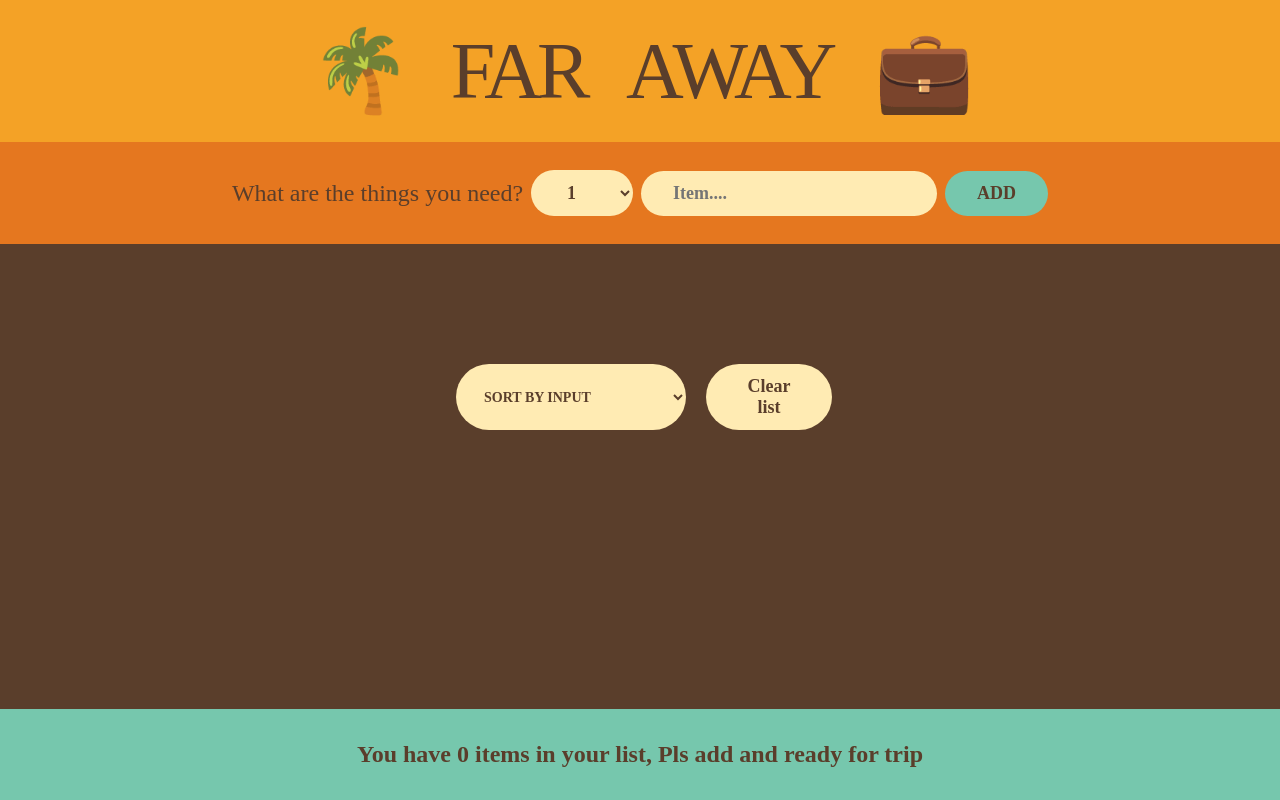
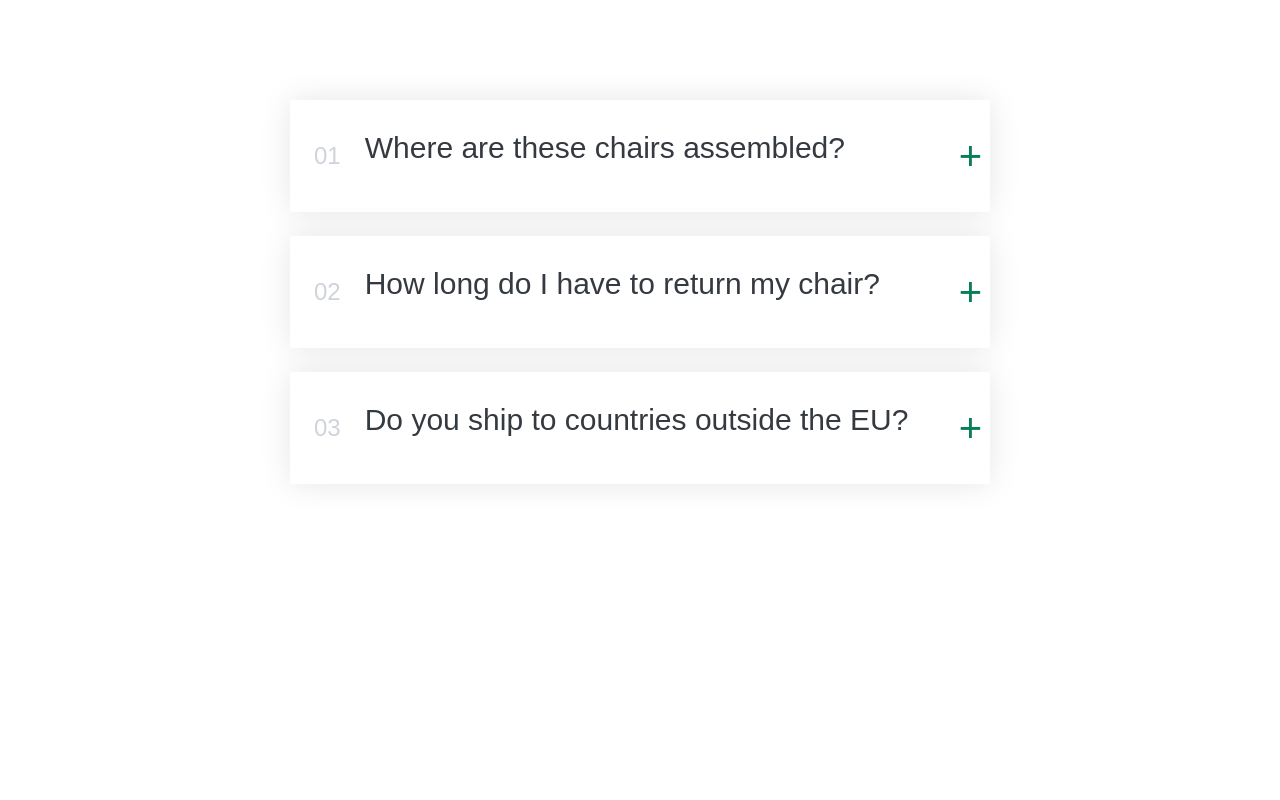
Before and after one commit to dineshsdk1201/Movie-Rating-App-V1, a React (Create React App) app: page / in a window 1280 px wide. Built offline with nearby package versions, Linux system fonts and the light colour scheme.

Commit message:
version 1 of Accordion app

```diff
--- /dev/null
+++ b/s.html
@@ -0,0 +1,96 @@
+<!DOCTYPE html>
+<html lang="en">
+  <head>
+    <meta charset="UTF-8" />
+    <meta name="viewport" content="width=device-width, initial-scale=1.0" />
+    <title>Document</title>
+    <style>
+      * {
+        padding: 0;
+        margin: 0;
+        box-sizing: border-box;
+      }
+
+      body {
+        font-family: sans-serif;
+        color: #343a40;
+        line-height: 1;
+      }
+
+      .accordion {
+        width: 700px;
+        margin: 100px auto;
+        display: flex;
+
+        gap: 24px;
+      }
+
+      .item {
+        box-shadow: 0 0 30px rgba(0, 0, 0, 0.1);
+        padding: 20px 24px;
+        padding-right: 8px;
+        cursor: pointer;
+        border-top: 4px solid #fff;
+        border-bottom: 4px solid #fff;
+
+        display: grid;
+        grid-template-columns: auto 1fr auto;
+        column-gap: 24px;
+        row-gap: 32px;
+        align-items: center;
+      }
+
+      .number {
+        font-size: 24px;
+        font-weight: 500;
+        color: #ced4da;
+      }
+
+      .title,
+      .icon {
+        font-size: 24px;
+        font-weight: 500;
+      }
+
+      .content-box {
+        grid-column: 2 / -2;
+        padding-bottom: 16px;
+        line-height: 1.6;
+      }
+
+      .content-box ul {
+        color: #868e96;
+        margin-left: 16px;
+        margin-top: 16px;
+
+        display: flex;
+        flex-direction: column;
+        gap: 12px;
+      }
+
+      /* OPEN STATE */
+      .open {
+        border-top: 4px solid #087f5b;
+      }
+
+      .open .number,
+      .open .text {
+        color: #087f5b;
+      }
+    </style>
+  </head>
+  <body>
+    <div class="item">
+      <h2 class="number">1</h2>
+      <div class="content-box">
+        <h3 class="title">Where are these chairs assembled?</h3>
+        <p>
+          Lorem ipsum dolor sit amet consectetur, adipisicing elit. Accusantium,
+          quaerat temporibus quas dolore provident nisi ut aliquid ratione
+          beatae sequi aspernatur veniam repellendus.
+        </p>
+      </div>
+      <button class="icon">-</button>
+    </div>
+  </body>
+</html>
--- a/src/App.js
+++ b/src/App.js
@@ -1,41 +1,60 @@
 import "./index.css";
 import { useState } from "react";
-import Header from "./MYComponents/Header";
-import Statistics from "./MYComponents/Statistics";
-import PackagesList from "./MYComponents/PackageList";
-import Form from "./MYComponents/Form";
-// const initialItems = [
-//   { id: 1, description: "Passports", quantity: 2, packed: false },
-//   { id: 2, description: "Socks", quantity: 12, packed: true },
-// ];
+const faqs = [
+  {
+    id: 1,
+    title: "Where are these chairs assembled?",
+    text: "Lorem ipsum dolor sit amet consectetur, adipisicing elit. Accusantium, quaerat temporibus quas dolore provident nisi ut aliquid ratione beatae sequi aspernatur veniam repellendus.",
+  },
+  {
+    id: 2,
+    title: "How long do I have to return my chair?",
+    text: "Pariatur recusandae dignissimos fuga voluptas unde optio nesciunt commodi beatae, explicabo natus.",
+  },
+  {
+    id: 3,
+    title: "Do you ship to countries outside the EU?",
+    text: "Excepturi velit laborum, perspiciatis nemo perferendis reiciendis aliquam possimus dolor sed! Dolore laborum ducimus veritatis facere molestias!",
+  },
+];
 export default function App() {
-  const [items, setItems] = useState([]);
+  return (
+    <>
+      <Accordian />
+    </>
+  );
+}
 
-  function handleAddItems(item) {
-    setItems((items) => [...items, item]);
-  }
-  function handleUpdate(id) {
-    setItems((items) =>
-      items.map((item) =>
-        item.id === id ? { ...item, packed: !item.packed } : item
-      )
-    );
-  }
-  function ClearList() {
-    const confirmed = window.confirm("Are you sure want to clear the list?");
-    if (confirmed) setItems([]);
-  }
+function Accordian({ faq }) {
   return (
-    <div className="app">
-      <Header />
-      <Form handleAddItems={handleAddItems} />
-      <PackagesList
-        items={items}
-        setItems={setItems}
-        handleUpdate={handleUpdate}
-        onClearList={ClearList}
-      />
-      <Statistics items={items} />
+    <div className="accordion">
+      {faqs.map((item, num) => (
+        <AccordianItem
+          title={item.title}
+          text={item.text}
+          num={num}
+          key={num}
+        />
+      ))}
     </div>
   );
 }
+
+function AccordianItem({ text, title, num }) {
+  const [open, setOpen] = useState(false);
+  function handleClick() {
+    setOpen((cur) => !cur);
+  }
+  return (
+    <>
+      <div className={`item ${open ? "open" : ""}`} onClick={handleClick}>
+        <h2 className="number">{num < 9 ? `0${num + 1}` : num + 1}</h2>
+        <div className="content-box">
+          <h3 className="title">{title}</h3>
+          {open && <p>{text}</p>}
+        </div>
+        <button className="icon">{open ? "-" : "+"}</button>
+      </div>
+    </>
+  );
+}
--- a/src/MYComponents/Form.js
+++ /dev/null
@@ -1,43 +0,0 @@
-import { useState } from "react";
-export default function Form({ handleAddItems }) {
-  const [description, setDescription] = useState("");
-  const [quantity, setQuantity] = useState(1);
-
-  function handleSubmit(e) {
-    e.preventDefault();
-    if (!description) return null;
-    // console.log("handlesubmit called");
-    const newItem = { description, quantity, packed: false, id: Date.now() };
-    handleAddItems(newItem);
-    setDescription("");
-    setQuantity(1);
-  }
-  return (
-    <>
-      <div className="add-form">
-        <p>What are the things you need?</p>
-        <select
-          value={quantity}
-          onChange={(e) => setQuantity(Number(e.target.value))}
-        >
-          {Array.from({ length: 20 }, (_, i) => i + 1).map((s) => (
-            <option value={s} key={s}>
-              {s}
-            </option>
-          ))}
-        </select>
-        <div>
-          <input
-            type="text"
-            placeholder="Item...."
-            value={description}
-            onChange={(e) => setDescription(e.target.value)}
-          />
-        </div>
-        <div>
-          <button onClick={handleSubmit}>Add</button>
-        </div>
-      </div>
-    </>
-  );
-}
--- a/src/MYComponents/Header.js
+++ /dev/null
@@ -1,9 +0,0 @@
-export default function Header() {
-  return (
-    <>
-      <div>
-        <h1>🌴 Far Away 💼</h1>
-      </div>
-    </>
-  );
-}
--- a/src/MYComponents/Item.js
+++ /dev/null
@@ -1,23 +0,0 @@
-export default function Item({
-  description,
-  quantity,
-  packed,
-  setItems,
-  id,
-  handleUpdate,
-}) {
-  function handleDelete(id) {
-    setItems((items) => items.filter((item) => item.id !== id));
-  }
-  return (
-    <li className="li">
-      <input type="checkbox" value={packed} onChange={() => handleUpdate(id)} />
-      <span style={packed ? { textDecoration: "line-through" } : {}}>
-        {quantity}
-        {description}
-      </span>
-
-      <button onClick={() => handleDelete(id)}>❌</button>
-    </li>
-  );
-}
--- a/src/MYComponents/PackageList.js
+++ /dev/null
@@ -1,54 +0,0 @@
-import { useState } from "react";
-import Item from "./Item";
-export default function PackagesList({
-  items,
-  setItems,
-  handleUpdate,
-  onClearList,
-}) {
-  const [sb, setSb] = useState("input");
-  let sorted = [];
-  if (sb === "input") {
-    sorted = items;
-  }
-  if (sb === "description") {
-    sorted = items
-      .slice()
-      .sort((a, b) => a.description.localeCompare(b.description));
-  }
-  // if (sb === "packed") {
-  //   sorted = items.slice().sort((a, b) => b.packed - a.packed);
-  // }
-  if (sb === "quantity") {
-    sorted = items
-      .slice()
-      .sort((a, b) => Number(b.quantity) - Number(a.quantity));
-  }
-
-  return (
-    <div style={{ backgroundColor: "#5a3e2b" }}>
-      <ul className="list">
-        {sorted.map((item) => (
-          <Item
-            description={item.description}
-            quantity={item.quantity}
-            packed={item.packed}
-            key={item.description}
-            id={item.id}
-            setItems={setItems}
-            handleUpdate={handleUpdate}
-          />
-        ))}
-      </ul>
-      <div className="sort list">
-        <select value={sb} onChange={(e) => setSb(e.target.value)}>
-          <option value="input">Sort By Input</option>
-          <option value="description">Sort By description</option>
-          <option value="packed">Sort By Packed</option>
-          <option value="quantity">Sort By Quantity</option>
-        </select>
-        <button onClick={onClearList}>Clear list</button>
-      </div>
-    </div>
-  );
-}
--- a/src/MYComponents/Statistics.js
+++ /dev/null
@@ -1,28 +0,0 @@
-export default function Statistics({ items }) {
-  const numOfItems = items.length;
-  const numOfpacked = items.filter((item) => item.packed).length;
-  console.log(numOfpacked);
-  console.log(numOfItems);
-  const per = Math.round((numOfpacked / numOfItems) * 100);
-  if (numOfItems === 0) {
-    return (
-      <p className="stats">
-        You have 0 items in your list, Pls add and ready for trip
-      </p>
-    );
-  }
-  return (
-    <>
-      <div className="stats">
-        {per === 100 ? (
-          <p>Hey Dude, You are good to go!🌴</p>
-        ) : (
-          <p>
-            You have {numOfItems} items in the cart and {numOfpacked} ({per}%)
-            already packed
-          </p>
-        )}
-      </div>
-    </>
-  );
-}
--- a/src/index.css
+++ b/src/index.css
@@ -1,130 +1,79 @@
 * {
+  padding: 0;
   margin: 0;
-  padding: 0;
   box-sizing: border-box;
 }
 
-html {
-  font-size: 62.5%;
+body {
+  font-family: sans-serif;
+  color: #343a40;
+  line-height: 1;
 }
 
-body {
-  font-size: 2.4rem;
-  font-family: sans-serif;
-  color: #5a3e2b;
-  font-family: "Quicksand";
-  font-weight: 500;
+.accordion {
+  width: 700px;
+  margin: 100px auto;
+  display: flex;
+  flex-direction: column;
+  gap: 24px;
 }
 
-.app {
-  width: 100%;
-  height: 100vh;
+.item {
+  box-shadow: 0 0 30px rgba(0, 0, 0, 0.1);
+  padding: 20px 24px;
+  padding-right: 8px;
+  cursor: pointer;
+  border-top: 4px solid #fff;
+  border-bottom: 4px solid #fff;
+  width: 700px;
   display: grid;
-  grid-template-rows: auto auto 1fr auto;
+  grid-template-columns: auto 1fr auto;
+  column-gap: 24px;
+  row-gap: 32px;
+  align-items: center;
 }
 
-h1 {
-  text-align: center;
-  background-color: #f4a226;
-  font-family: "Monoton";
-  font-size: 8rem;
-  text-transform: uppercase;
-  font-weight: 400;
-  word-spacing: 30px;
-  letter-spacing: -5px;
-  padding: 2.4rem 0;
+.number {
+  font-size: 24px;
+  font-weight: 500;
+  color: #ced4da;
 }
 
-.add-form {
-  background-color: #e5771f;
-  padding: 2.8rem 0;
-  display: flex;
-  align-items: center;
-  justify-content: center;
-  gap: 0.8rem;
+.title,
+.icon {
+  font-size: 30px;
+  font-weight: 500;
+  border: none;
+  background-color: #fff;
+  cursor: pointer;
+}
+.icon {
+  font-size: 40px;
+  color: #087f5b;
 }
 
-h3 {
-  margin-right: 1.6rem;
-  font-size: 2.4rem;
+.content-box {
+  grid-column: 2 / -2;
+  padding-bottom: 16px;
+  line-height: 1.6;
 }
 
-button,
-select,
-input {
-  background-color: #ffebb3;
-  color: #5a3e2b;
-  font-family: inherit;
-  border: none;
-  border-radius: 10rem;
-  padding: 1.2rem 3.2rem;
-  font-weight: 700;
-  font-size: 1.8rem;
-  cursor: pointer;
+.content-box ul {
+  color: #868e96;
+  margin-left: 16px;
+  margin-top: 16px;
+
+  display: flex;
+  flex-direction: column;
+  gap: 12px;
 }
 
-.add-form button {
-  text-transform: uppercase;
-  background-color: #76c7ad;
+/* OPEN STATE */
+.open {
+  border-top: 4px solid #087f5b;
 }
 
-.list {
-  background-color: #5a3e2b;
-  color: #ffebb3;
-  padding: 4rem 0;
-
-  display: grid;
-  grid-template-columns: repeat(auto-fit, minmax(150px, 1fr));
-  gap: 1.2rem;
-  justify-content: center;
-  align-content: start;
+.open .number,
+.open .title {
+  color: #087f5b;
 }
-
-.actions button,
-.list select {
-  text-transform: uppercase;
-  padding: 0.8rem 2.4rem;
-  font-size: 1.4rem;
-  font-weight: 700;
-  margin: 0 0.8rem;
-}
-
-.list ul {
-  list-style: none;
-  width: 80%;
-  overflow: scroll;
-}
-
-.li {
-  display: flex;
-  justify-content: center;
-  align-items: center;
-  gap: 1.2rem;
-}
-
-input[type="checkbox"] {
-  height: 2rem;
-  width: 2rem;
-  accent-color: #e5771f;
-}
-
-.list li button {
-  cursor: pointer;
-  background: none;
-  border: none;
-  font-size: 1.8rem;
-  padding: 0.8rem;
-  transform: translateY(2px);
-}
-
-.stats {
-  background-color: #76c7ad;
-  text-align: center;
-  font-weight: 700;
-  padding: 3.2rem 0;
-}
-.sort {
-  width: 30%;
-  margin: 0 auto;
-  display: flex;
-}
```
